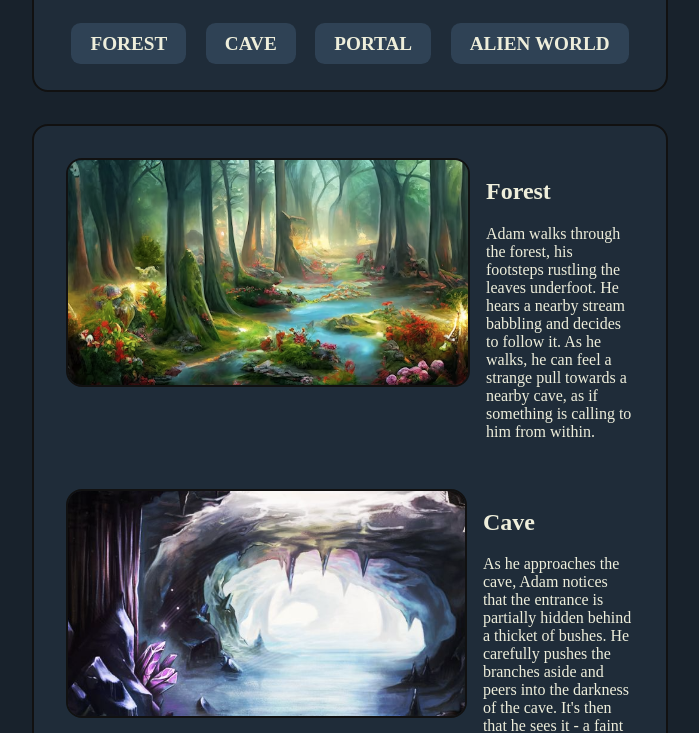
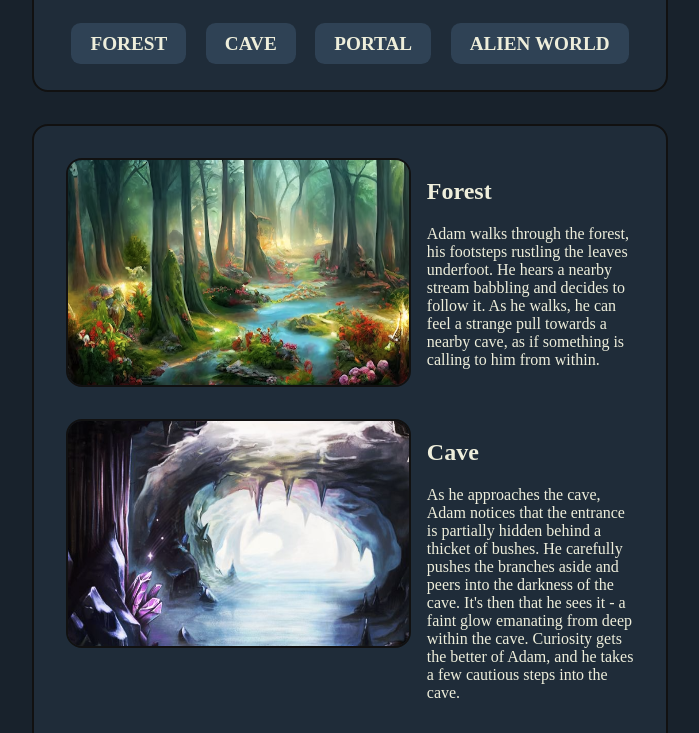
Before and after one commit to sinke100/web-story, a plain HTML site: page index.html in a window 1280 px wide. Shown: the part 103-836 px from the top of the page, without its empty margins (290-989 px from the left). Drawn offline with Linux system fonts and the light colour scheme.

Commit message:
Update index.html

```diff
--- a/index.html
+++ b/index.html
@@ -2,8 +2,9 @@
 <html lang="en">
 <head>
   <meta charset="UTF-8">
+	<meta http-equiv="X-UA-Compatible" content="IE=edge">
+    <meta name="viewport" content="width=device-width, initial-scale=1.0">
   <title>Adam's Adventure</title>
-  <link rel="icon" type="image/png" href="favicon.png">
   <style>
 
 header {
@@ -65,6 +66,7 @@ display: flex;
   flex-direction: column;
   justify-content: center;
   align-items: center;
+flex-wrap: wrap;
 }
 main {
 margin-top:2rem;
@@ -81,13 +83,25 @@ padding: 0 2rem 0 2rem;
       flex-direction: row;
       margin-bottom: 2em;
     }
-    img {
-      margin-right: 1em;
-      height: 225px;
-width:400px;
-border: solid 2px #111;
-border-radius:1rem;
-    }
+
+img {
+margin-right: 1em;
+  height: 60%;
+  max-width: 60%;
+  border: solid 2px #111;
+  border-radius: 1rem;
+}
+
+@media screen and (min-width: 1080px) {
+  img {
+    margin-right: 1em;
+    height: 225px;
+    width: 400px;
+  }
+}
+
+
+
 footer {
 margin-top:38rem;
 }
```
